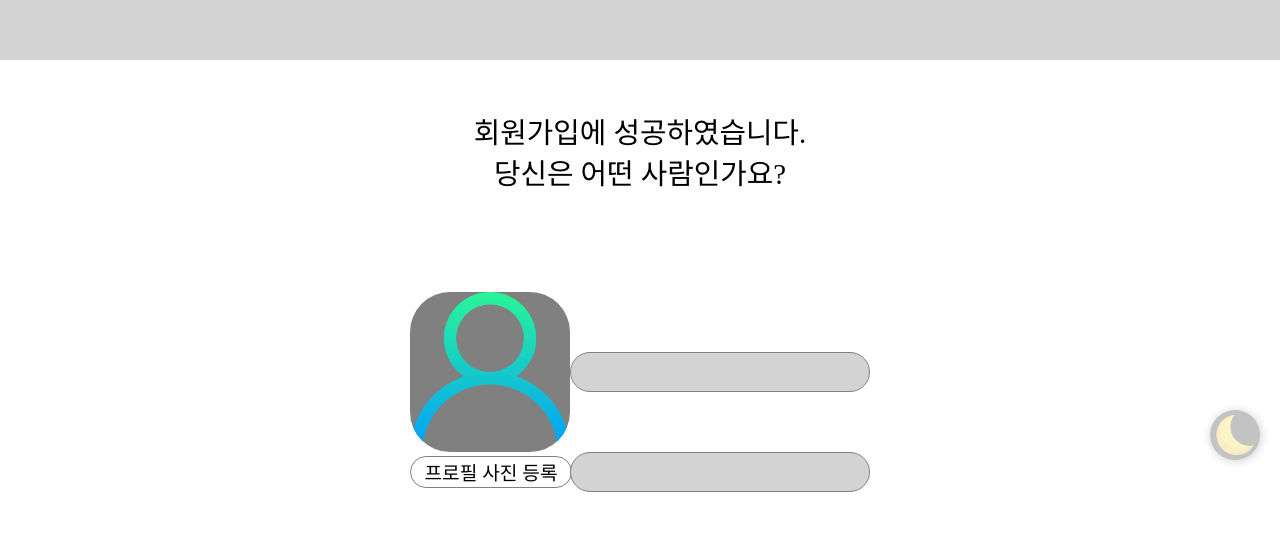
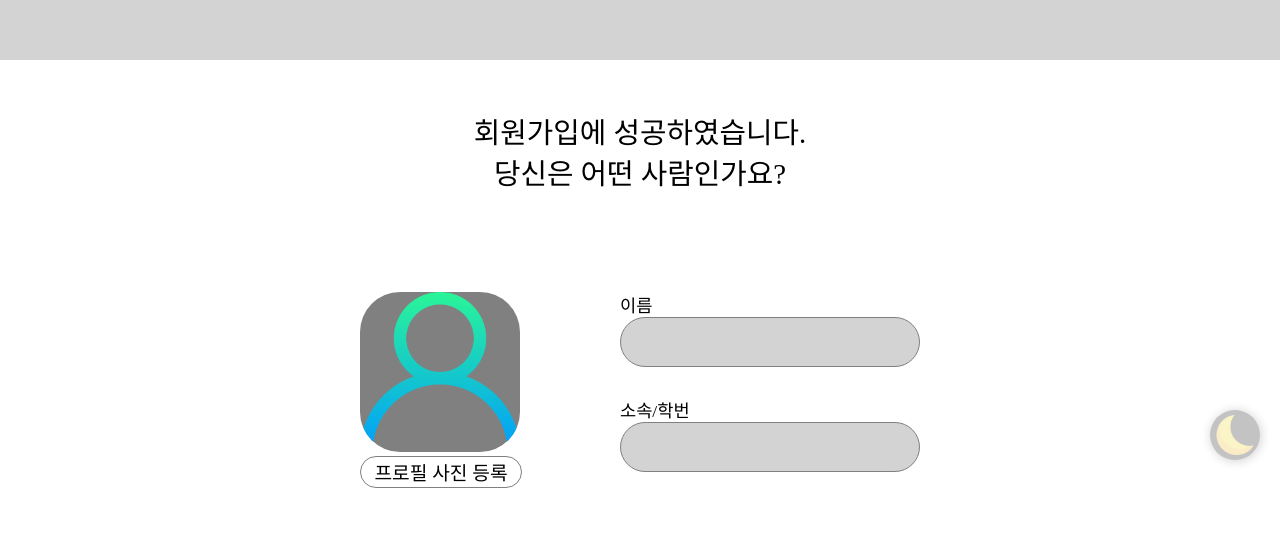
Before and after one commit to DKU-D-Coding-teams/2023-1-developers, a React (Create React App) app in the folder frontend/: page /register/profile in a window 1280 px wide. Shown: the part 240-800 px from the top of the page. Built offline with nearby package versions, Linux system fonts and the light colour scheme; a web font is replaced by a local one.

Commit message:
feat: 링크 입력칸 추가

```diff
--- a/frontend/src/components/index.ts
+++ b/frontend/src/components/index.ts
@@ -4,4 +4,4 @@ export { default as TopBackground } from "./common/TopBackground";
 export { default as TopBar } from "./common/TopBar";
 export { default as RegisterPageTitle } from "./register/RegisterPageTitle";
 export { default as ThemeButton } from "./ThemeButton";
-export { default as RegisterPageInput } from "./register/RegisterPageInput";
+export { default as RegisterInputLabel } from "./register/RegisterInputLabel";
--- /dev/null
+++ b/frontend/src/components/register/RegisterInputLabel.tsx
@@ -0,0 +1,42 @@
+import styled from "styled-components";
+import { waitAndDragUpFadeIn } from "styles";
+
+//TODO TypeScript의 장점을 전혀 활용하지 못 하고 있다. 페이먼츠 참고해서 타입체크라도 추가해보자.
+export default function RegisterInputLabel(props: any) {
+  return (
+    <Label marginTop={props.marginTop}>
+      <P>{props.text}</P>
+      <Input width={props.width} {...props} />
+    </Label>
+  );
+}
+
+const P = styled.p`
+  margin: 0;
+  font-size: 1.1rem;
+`;
+
+const Label = styled.label<{ marginTop?: string }>`
+  position: relative;
+  display: block;
+  margin: 0 auto;
+  margin-top: ${({ marginTop }) => marginTop};
+  width: fit-content;
+
+  animation: ${waitAndDragUpFadeIn} 2s;
+`;
+
+const Input = styled.input<{ width?: string }>`
+  position: relative;
+  display: block;
+
+  width: ${({ width }) => width || "300px"};
+  height: 50px;
+  line-height: 50px;
+  padding: 10px;
+  font-size: 20px;
+
+  background-color: lightgray;
+  border: 1px solid gray;
+  border-radius: 40px;
+`;
--- a/frontend/src/components/register/RegisterPageInput.ts
+++ /dev/null
@@ -1,23 +0,0 @@
-import styled from "styled-components";
-import { waitAndDragUpFadeIn } from "styles";
-
-const RegisterPageInput = styled.input<{ width?: string; height?: string; marginTop?: string }>`
-  position: relative;
-  display: block;
-  margin: 0 auto;
-  margin-top: ${({ marginTop }) => marginTop || "60px"};
-
-  width: ${({ width }) => width || "300px"};
-  height: 40px;
-  line-height: 40px;
-  padding: 10px;
-  font-size: 20px;
-
-  background-color: lightgray;
-  border: 1px solid gray;
-  border-radius: 40px;
-
-  animation: ${waitAndDragUpFadeIn} 2s;
-`;
-
-export default RegisterPageInput;
--- a/frontend/src/pages/register/IdPwRegister.tsx
+++ b/frontend/src/pages/register/IdPwRegister.tsx
@@ -1,4 +1,4 @@
-import { RegisterPageInput, RegisterPageTitle } from "components";
+import { RegisterInputLabel, RegisterPageTitle } from "components";
 import styled from "styled-components";
 import { shakeHorizontal, waitAndDragUpFadeIn } from "styles";
 import { useState } from "react";
@@ -44,14 +44,22 @@ export default function IdPwRegister() {
       <RegisterPageTitle>사용할 아이디와 비밀번호를 입력해 주세요.</RegisterPageTitle>
 
       <form onSubmit={handleSubmit}>
-        <RegisterPageInput placeholder="아이디" name="id" onChange={handleInput} />
-        <RegisterPageInput type="password" placeholder="비밀번호" name="pw" onChange={handleInput} />
-        <RegisterPageInput
+        <RegisterInputLabel placeholder="아이디" name="id" onChange={handleInput} marginTop="60px" text="" />
+        <RegisterInputLabel
           type="password"
-          marginTop="30px"
+          placeholder="비밀번호"
+          name="pw"
+          onChange={handleInput}
+          marginTop="60px"
+          text=""
+        />
+        <RegisterInputLabel
+          type="password"
           placeholder="비밀번호 재입력"
           name="pwRe"
           onChange={handleInput}
+          marginTop="30px"
+          text=""
         />
 
         {warning ? <WarningBox>{warning}</WarningBox> : <SubmitInput type="submit" value="제출" />}
--- a/frontend/src/pages/register/ProfileRegister.tsx
+++ b/frontend/src/pages/register/ProfileRegister.tsx
@@ -1,4 +1,4 @@
-import { RegisterPageInput, RegisterPageTitle } from "components";
+import { RegisterInputLabel, RegisterPageTitle } from "components";
 import styled from "styled-components";
 
 // TODO // pages/register에다가 계속 이렇게 할 건지, components/register로 옮길 건지
@@ -19,10 +19,16 @@ export default function ProfileRegister() {
           <ProfileImgUploadButton>프로필 사진 등록</ProfileImgUploadButton>
         </ProfileImgUploadContainer>
         <div>
-          <RegisterPageInput />
-          <RegisterPageInput />
+          <RegisterInputLabel text="이름" />
+          <RegisterInputLabel text="소속/학번" marginTop="30px" />
         </div>
       </FlexBox>
+      <div>
+        <RegisterInputLabel text="깃허브 링크" width="500px" marginTop="120px" />
+      </div>
+      <div>
+        <RegisterInputLabel text="블로그 링크" width="500px" marginTop="40px" />
+      </div>
     </>
   );
 }
@@ -31,6 +37,7 @@ const FlexBox = styled.div`
   display: flex;
   margin: 0 auto;
   margin-top: 100px;
+  gap: 100px;
   width: fit-content;
 `;
 
@@ -52,3 +59,8 @@ const ProfileImgUploadButton = styled.button`
   border: 1px solid gray;
   border-radius: 30px;
 `;
+
+const P = styled.p`
+  margin: 0;
+  font-size: 1.1rem;
+`;
```
